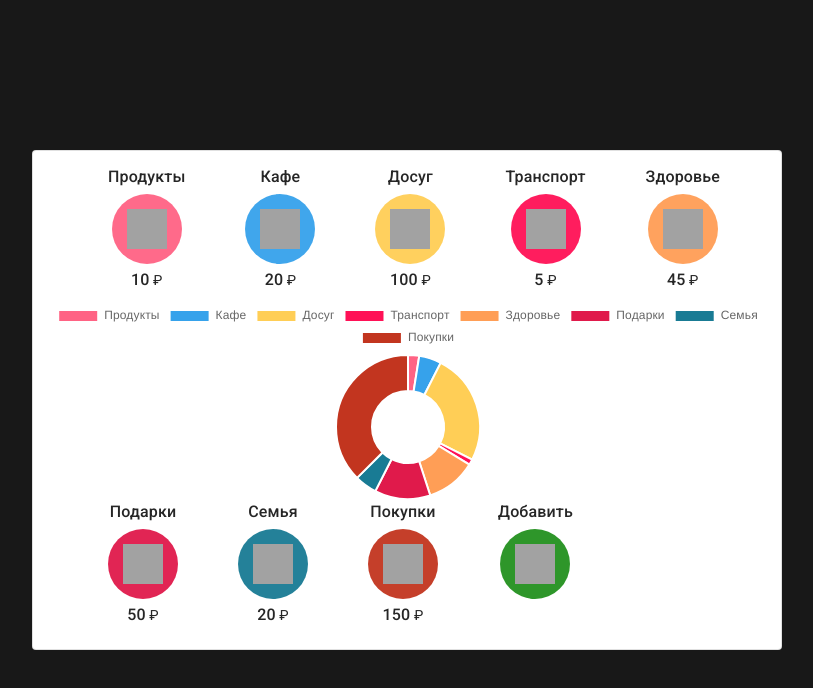
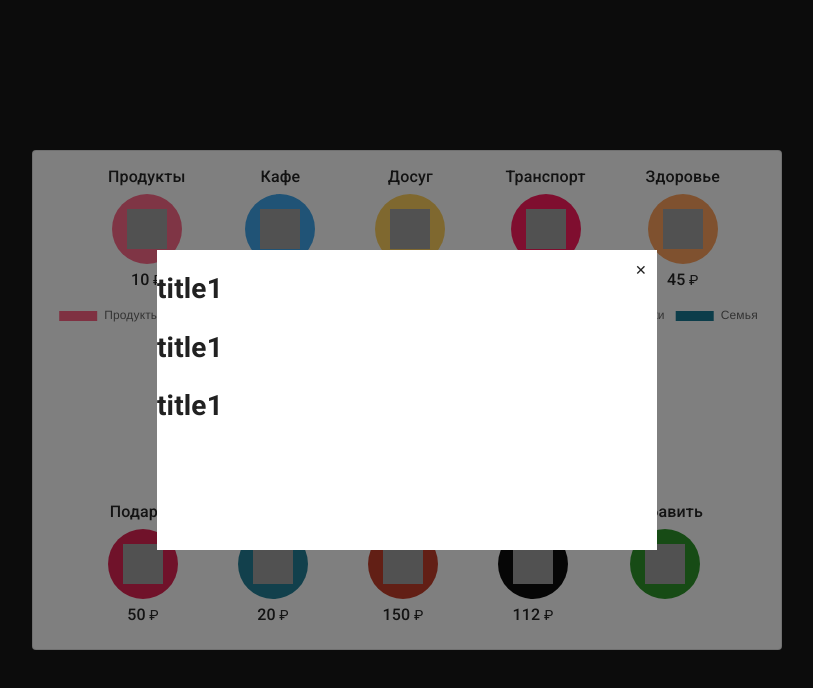
Before and after one commit to Stas-sklyar/24money, a React (Create React App) app: page / in a window 1280 px wide. Both pictures are taken after a click on the element 768 px from the left and 563 px from the top of the page. Shown: the top 688 px of the page, without its empty margins (233-1046 px from the left). Built offline with nearby package versions, Linux system fonts and the light colour scheme; grey boxes are pictures that could not be loaded.

Commit message:
+ addExpensesWindow

```diff
--- a/src/actions/actions.js
+++ b/src/actions/actions.js
@@ -2,3 +2,8 @@ export const addNewExpenses = (expensesInfo) => ({
     type: "ADD_EXPENSE_ITEM",
     payload: expensesInfo,
 })
+
+export const toggleAddExpensesWindow = (e) => ({
+    type: "TOGGLE_ADD_EXPENSES_WINDOW",
+    payload: e,
+})
--- /dev/null
+++ b/src/components/ItemsExpenses/AddExpensesWindow/AddExpensesWindow.module.scss
@@ -0,0 +1,23 @@
+.AddExpensesWindow {
+
+    &-Body {
+    }
+
+    &-Box {
+        width: 500px;
+        height: 300px;
+        background-color: #fff;
+        outline: none;
+        position: absolute;
+        left: 50%;
+        top: 50%;
+        transform: translate(-50%, -50%);
+    }
+
+    &-CloseIcon {
+        position: absolute;
+        right: 10px;
+        top: 10px;
+        cursor: pointer;
+    }
+}
--- /dev/null
+++ b/src/components/ItemsExpenses/AddExpensesWindow/AddExpensesWindow.tsx
@@ -0,0 +1,38 @@
+import React, { useState } from 'react'
+import Modal from '@material-ui/core/Modal'
+import { Fade } from '@material-ui/core';
+
+import s from './AddExpensesWindow.module.scss'
+import { useDispatch, useSelector } from 'react-redux'
+import { RootState } from '../../../redusers/rootReducer'
+import { toggleAddExpensesWindow } from '../../../actions/actions'
+
+const AddExpensesWindow = () => {
+    const dispatch = useDispatch()
+    const addExpensesIsOpen = useSelector((state: RootState) => state.addExpensesIsOpen.addExpensesIsOpen)
+
+    const toggleWindowIsOpen = () => dispatch(toggleAddExpensesWindow(false))
+
+    return (
+        <>
+            <div className={s["AddExpensesWindow"]}>
+                <Modal className={s["AddExpensesWindow-Body"]} open={addExpensesIsOpen}>
+                    <Fade in={addExpensesIsOpen} timeout={400}>
+                        <div className={s["AddExpensesWindow-Box"]}>
+                            <div className={s["AddExpensesWindow-CloseIcon"]}
+                                onClick={() => toggleWindowIsOpen()}>
+                                ✕
+                        </div>
+                            <h1>title1</h1>
+                            <h1>title1</h1>
+                            <h1>title1</h1>
+                        </div>
+                    </Fade>
+                </Modal>
+            </div>
+        </>
+    );
+}
+
+
+export default AddExpensesWindow;
--- a/src/components/ItemsExpenses/ItemsExpenses.tsx
+++ b/src/components/ItemsExpenses/ItemsExpenses.tsx
@@ -1,14 +1,19 @@
 import React, { useState } from 'react'
-import { useSelector } from 'react-redux'
+import { useDispatch, useSelector } from 'react-redux'
 import { RootState } from "../../redusers/rootReducer"
 import s from "./itemsExpenses.module.scss"
 
 import AddExpenses from './AddExpenses/AddExpenses'
 import MainDiagram from './MainDiagram/MainDiagram'
+import AddExpensesWindow from './AddExpensesWindow/AddExpensesWindow'
+import { toggleAddExpensesWindow } from '../../actions/actions'
 
 const ItemsExpenses = () => {
+    const dispatch = useDispatch()
 
     const itemsExpenses = useSelector((state: RootState) => state.itemsExpenses.itemsExpenses)
+    const addExpensesIsOpen = useSelector((state: RootState) => state.addExpensesIsOpen.addExpensesIsOpen)
+
 
     return (
         <div className={s["ItemsExpenses"]} >
@@ -35,7 +40,19 @@ const ItemsExpenses = () => {
                 <MainDiagram />
             </div>
 
-            <AddExpenses />
+            <div onClick={() => dispatch(toggleAddExpensesWindow(true))} >
+                {
+                    itemsExpenses.length < 10 &&
+                    <AddExpenses />
+                }
+            </div>
+
+            <div>
+                {
+                    addExpensesIsOpen &&
+                    <AddExpensesWindow />
+                }
+            </div>
 
         </div >
     );
--- /dev/null
+++ b/src/redusers/addExpensesIsOpen.ts
@@ -0,0 +1,14 @@
+
+const initialState = {
+    addExpensesIsOpen: false,
+}
+
+export const addExpensesIsOpen = (state = initialState, action: any) => {
+    switch (action.type) {
+        case "TOGGLE_ADD_EXPENSES_WINDOW":
+            return { ...state, addExpensesIsOpen: action.payload }
+
+        default:
+            return state;
+    }
+};
--- a/src/redusers/itemsExpensesReducer.ts
+++ b/src/redusers/itemsExpensesReducer.ts
@@ -22,9 +22,9 @@ const initialState = {
 export const itemsExpensesReducer = (state = initialState, action: any) => {
     switch (action.type) {
         case "ADD_EXPENSE_ITEM":
-            let copyState = { ...state }
-            copyState.itemsExpenses.push(action.payload)
-            return copyState
+            let copyState = [...state.itemsExpenses]
+            copyState.push(action.payload)
+            return { itemsExpenses: [...copyState] }
 
         default:
             return state;
--- a/src/redusers/rootReducer.ts
+++ b/src/redusers/rootReducer.ts
@@ -1,9 +1,11 @@
 
 import { combineReducers } from "redux";
+import { addExpensesIsOpen } from "./addExpensesIsOpen";
 import { itemsExpensesReducer } from "./itemsExpensesReducer"
 
 
 export const rootReducer = combineReducers({
     itemsExpenses: itemsExpensesReducer,
+    addExpensesIsOpen: addExpensesIsOpen
 });
 export type RootState = ReturnType<typeof rootReducer>
```
